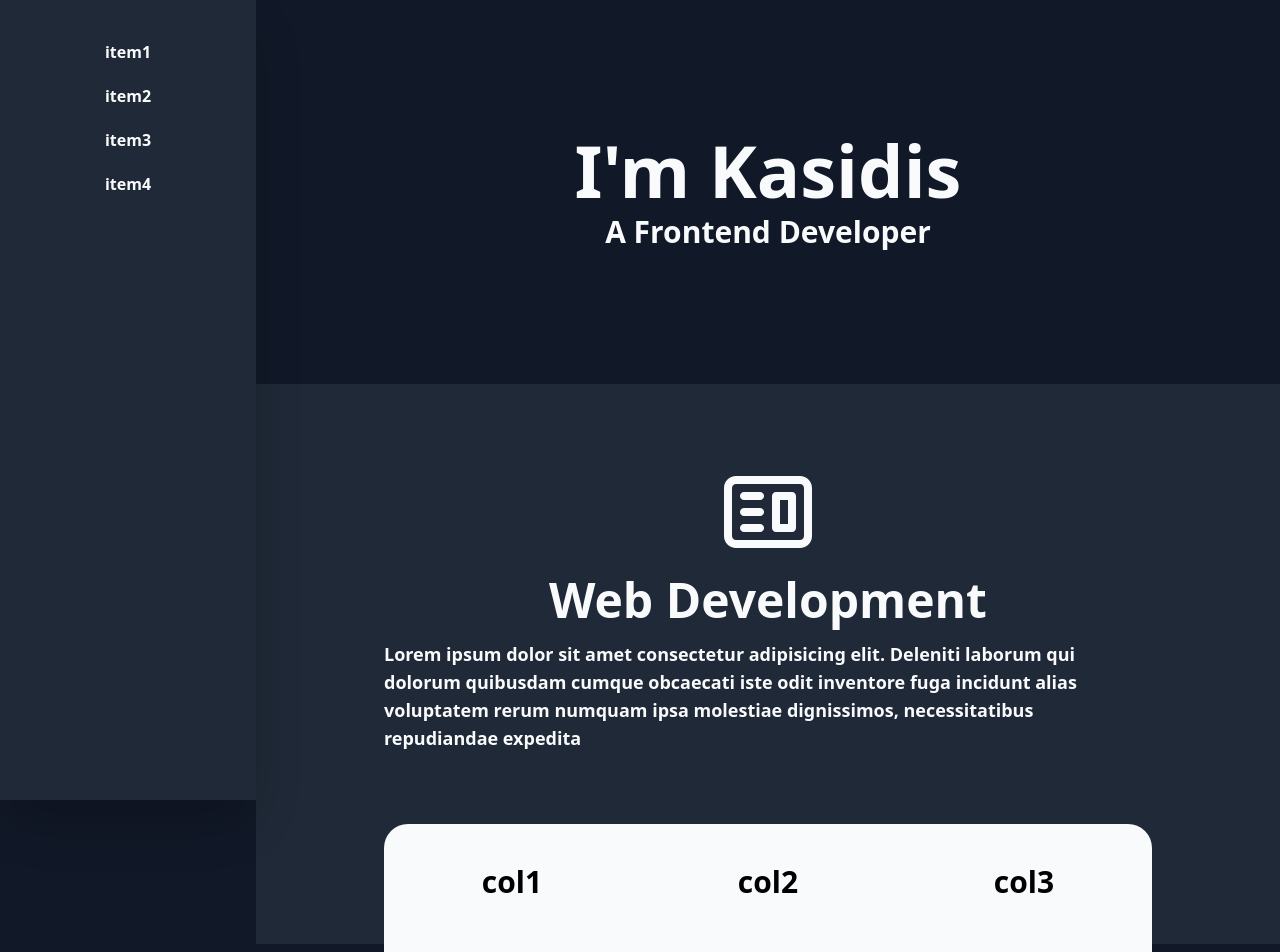
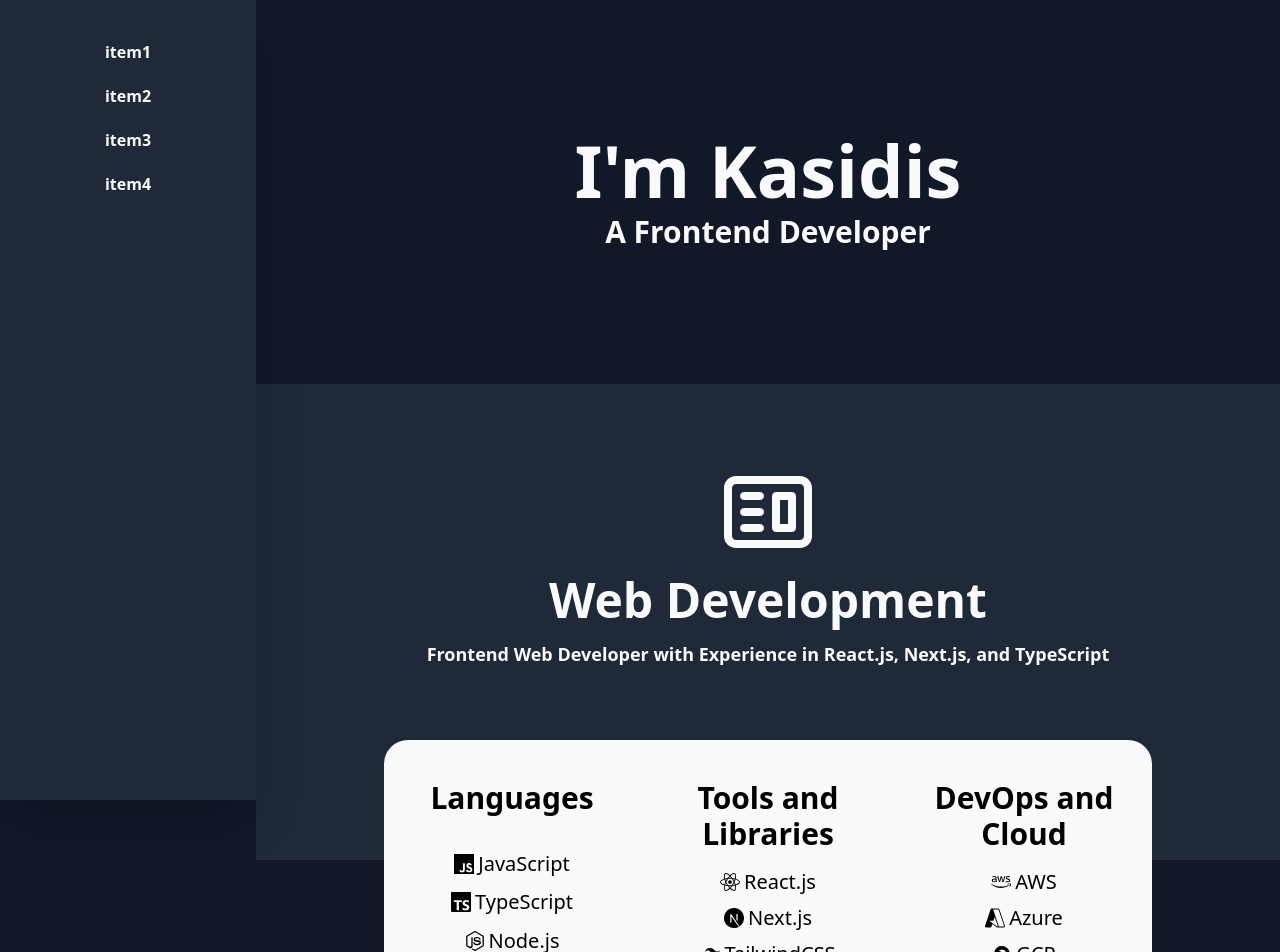
Before and after one commit to ckasidis/ckasidis-com-v1, a Next.js app: page / in a window 1280 px wide. Shown: the top 952 px of the page. Built offline with nearby package versions, Linux system fonts and the light colour scheme.

Commit message:
modify content in HomePage

```diff
--- a/components/QuoteSection.tsx
+++ b/components/QuoteSection.tsx
@@ -12,7 +12,9 @@ const QuoteSection: NextPage<Props> = ({ icon, title, description }) => {
 		<section className="grid gap-y-4 place-items-center bg-gray-800 min-h-[15rem] pt-20 pb-48 text-gray-50 ">
 			<div className="text-8xl">{createElement(icon)}</div>
 			<h2 className="text-3xl font-bold sm:text-5xl">{title}</h2>
-			<h3 className="w-3/4 max-w-3xl text-lg font-bold">{description}</h3>
+			<h3 className="w-3/4 max-w-3xl text-lg text-center font-bold">
+				{description}
+			</h3>
 		</section>
 	);
 };
--- a/pages/index.tsx
+++ b/pages/index.tsx
@@ -1,5 +1,31 @@
 import { NextPage } from 'next';
-import { SiHtml5 } from 'react-icons/si';
+import {
+	SiAmazonaws,
+	SiBootstrap,
+	SiContentful,
+	SiCss3,
+	SiDocker,
+	SiFirebase,
+	SiFlutter,
+	SiFramer,
+	SiGit,
+	SiGithub,
+	SiGooglecloud,
+	SiHtml5,
+	SiJava,
+	SiJavascript,
+	SiMicrosoftazure,
+	SiNextdotjs,
+	SiNodedotjs,
+	SiNpm,
+	SiPython,
+	SiReact,
+	SiSass,
+	SiTailwindcss,
+	SiTypescript,
+	SiVercel,
+	SiWordpress,
+} from 'react-icons/si';
 import { CgWebsite } from 'react-icons/cg';
 import Banner from '../components/Banner';
 import QuoteSection from '../components/QuoteSection';
@@ -12,82 +38,118 @@ const HomePage: NextPage = () => {
 			<QuoteSection
 				icon={CgWebsite}
 				title="Web Development"
-				description="Lorem ipsum dolor sit amet consectetur adipisicing elit. Deleniti laborum qui dolorum quibusdam cumque obcaecati iste odit inventore fuga incidunt alias voluptatem rerum numquam ipsa molestiae dignissimos, necessitatibus repudiandae expedita"
+				description="Frontend Web Developer with Experience in React.js, Next.js, and TypeScript"
 			/>
 			<SkillSection
 				skillColumns={[
 					{
-						title: 'col1',
+						title: 'Languages',
 						skills: [
 							{
-								name: 'HTML',
+								name: 'JavaScript',
+								icon: SiJavascript,
+							},
+							{
+								name: 'TypeScript',
+								icon: SiTypescript,
+							},
+							{
+								name: 'Node.js',
+								icon: SiNodedotjs,
+							},
+							{
+								name: 'CSS3',
+								icon: SiCss3,
+							},
+							{
+								name: 'SASS',
+								icon: SiSass,
+							},
+							{
+								name: 'HTML5',
 								icon: SiHtml5,
 							},
 							{
-								name: 'HTML',
-								icon: SiHtml5,
+								name: 'Python',
+								icon: SiPython,
 							},
 							{
-								name: 'HTML',
-								icon: SiHtml5,
-							},
-							{
-								name: 'HTML',
-								icon: SiHtml5,
-							},
-							{
-								name: 'HTML',
-								icon: SiHtml5,
+								name: 'Java',
+								icon: SiJava,
 							},
 						],
 					},
 					{
-						title: 'col2',
+						title: 'Tools and Libraries',
 						skills: [
 							{
-								name: 'HTML',
-								icon: SiHtml5,
+								name: 'React.js',
+								icon: SiReact,
 							},
 							{
-								name: 'HTML',
-								icon: SiHtml5,
+								name: 'Next.js',
+								icon: SiNextdotjs,
 							},
 							{
-								name: 'HTML',
-								icon: SiHtml5,
+								name: 'TailwindCSS',
+								icon: SiTailwindcss,
 							},
 							{
-								name: 'HTML',
-								icon: SiHtml5,
+								name: 'BootStrap',
+								icon: SiBootstrap,
 							},
 							{
-								name: 'HTML',
-								icon: SiHtml5,
+								name: 'Framer Motion',
+								icon: SiFramer,
+							},
+							{
+								name: 'NPM',
+								icon: SiNpm,
+							},
+							{
+								name: 'WordPress',
+								icon: SiWordpress,
+							},
+							{
+								name: 'Contentful',
+								icon: SiContentful,
 							},
 						],
 					},
 					{
-						title: 'col3',
+						title: 'DevOps and Cloud',
 						skills: [
 							{
-								name: 'HTML',
-								icon: SiHtml5,
+								name: 'AWS',
+								icon: SiAmazonaws,
 							},
 							{
-								name: 'HTML',
-								icon: SiHtml5,
+								name: 'Azure',
+								icon: SiMicrosoftazure,
 							},
 							{
-								name: 'HTML',
-								icon: SiHtml5,
+								name: 'GCP',
+								icon: SiGooglecloud,
 							},
 							{
-								name: 'HTML',
-								icon: SiHtml5,
+								name: 'Docker',
+								icon: SiDocker,
 							},
 							{
-								name: 'HTML',
-								icon: SiHtml5,
+								name: 'Git',
+								icon: SiGit,
+							},
+							{
+								name: 'GitHub',
+								icon: SiGithub,
+							},
+							{
+								name: 'Vercel',
+								icon: SiVercel,
+							},
+							{
+								name: 'Firebase',
+								icon: SiFirebase,
 							},
 						],
 					},
```
